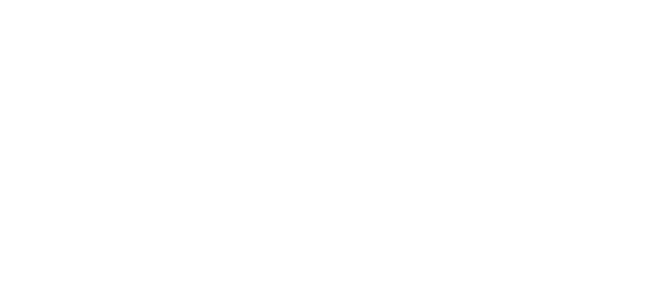
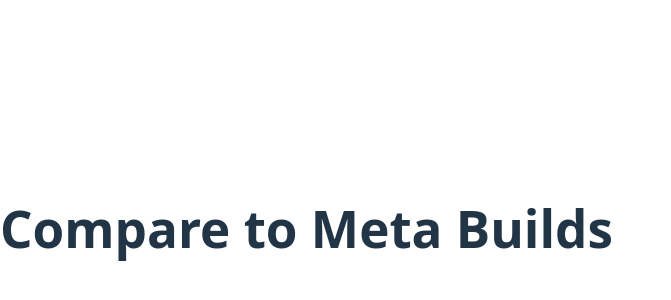
Before and after one commit to JackieJenny/BuildABey, a React (Vite) app: page /compare in a window 1280 px wide. Before the commit this address had no page. Shown: the part 172-472 px from the top of the page, without its empty margins (0-671 px from the left). Built offline with nearby package versions, Linux system fonts and the light colour scheme.

Commit message:
created compare pages

```diff
--- a/package.json
+++ b/package.json
@@ -10,9 +10,12 @@
     "preview": "vite preview"
   },
   "dependencies": {
+    "@react-three/drei": "^10.6.1",
+    "@react-three/fiber": "^9.3.0",
     "@tailwindcss/vite": "^4.1.11",
     "react": "^19.1.0",
-    "react-dom": "^19.1.0"
+    "react-dom": "^19.1.0",
+    "three": "^0.179.1"
   },
   "devDependencies": {
     "@eslint/js": "^9.30.1",
--- a/src/BeybladeParts/FusionWheel.ts
+++ b/src/BeybladeParts/FusionWheel.ts
@@ -3,3 +3,5 @@
     {id: 'LdragoWheel', name: "LdragoWheel", attack: 6, defense: 2, stamina: 5},
     {id: 'LeoneWheel', name: "LeoneWheel", attack: 3, defense: 7, stamina: 5}
 ];
+
+// Bolt, spintrack, tip
--- a/src/main.tsx
+++ b/src/main.tsx
@@ -1,10 +1,11 @@
 import { StrictMode } from 'react'
 import { createRoot } from 'react-dom/client'
+import { BrowserRouter, Routes, Route } from 'react-router-dom'
 import './index.css'
-import { BrowserRouter, Routes, Route } from 'react-router-dom'
 import LandingPage from './pages/LandingPage.tsx'
 import CreateBeyPage from './pages/CreateBeyPage.tsx'
 import SummaryPage from './pages/SummaryPage.tsx'
+import ComparePage from './pages/ComparePage.tsx'
 
 createRoot(document.getElementById('root')!).render(
   <StrictMode>
@@ -13,6 +14,7 @@
         <Route path="/" element={<LandingPage />} />
         <Route path="/create" element={<CreateBeyPage />} />
         <Route path="/summary" element={<SummaryPage/>} />
+        <Route path="/compare" element={<ComparePage />} />
       </Routes>
     </BrowserRouter>
   </StrictMode>,
--- /dev/null
+++ b/src/pages/ComparePage.tsx
@@ -0,0 +1,9 @@
+export default function ComparePage() {
+  return (
+    <>
+        <div>
+        <h1>Compare to Meta Builds</h1>
+        </div>
+    </>
+  )
+}
```
Also changed, not shown: src/pages/CreateBeyPage.tsx (line endings or trailing spaces), 1 other file (tests, documents, lock files or other folders).
